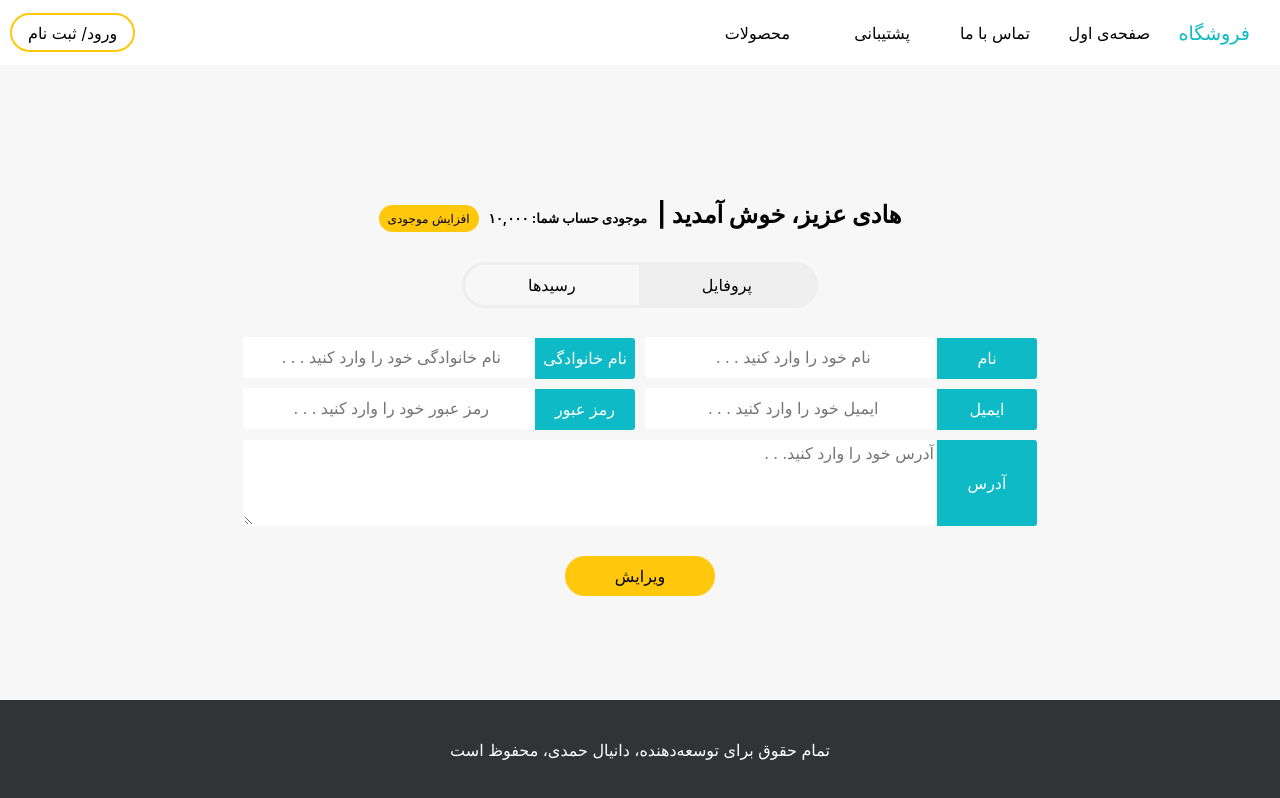
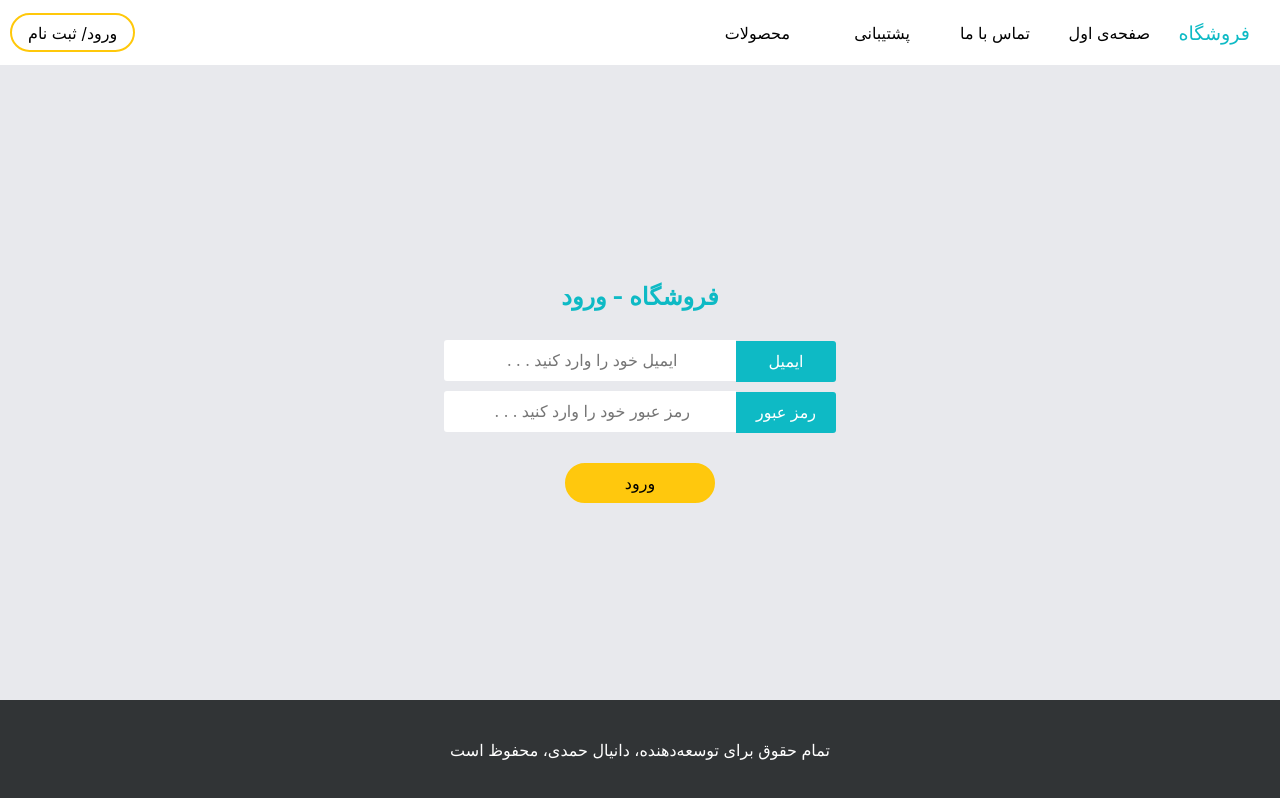
Before and after one commit to da-nial/E-Commerce-Website, a React (Create React App) app: page / in a window 1280 px wide. Built offline with nearby package versions, Linux system fonts and the light colour scheme.

Commit message:
add loginScreen

```diff
--- a/src/App.js
+++ b/src/App.js
@@ -7,6 +7,7 @@ import MainScreen from "./screens/MainScreen";
 import RegisterScreen from "./screens/RegisterScreen";
 import UserProfileScreen from "./screens/UserProfileScreen";
 import TabMenu from "./components/TabMenu";
+import LoginScreen from "./screens/LoginScreen";
 
 
 function App() {
@@ -15,7 +16,8 @@ function App() {
             <Nav className="app__header"/>
             {/*<MainScreen className="app__content"/>*/}
             {/*<RegisterScreen className="app__content"/>*/}
-            <UserProfileScreen className="app__content"/>
+            <LoginScreen className="app__content"/>
+            {/*<UserProfileScreen className="app__content"/>*/}
             <Footer className="app__footer"/>
         </div>
     );
--- a/src/assets/css/screens/loginScreenStyle.css
+++ b/src/assets/css/screens/loginScreenStyle.css
@@ -0,0 +1,34 @@
+.loginScreen {
+    display: flex;
+    flex-direction: column;
+    align-items: center;
+    justify-content: center;
+}
+
+.loginScreen__title {
+    color: rgb(14, 186, 197);
+    margin-bottom: 30px;
+}
+
+.loginScreen__form {
+    display: grid;
+    grid-template-columns: repeat(1, minmax(350px, 1fr));
+    grid-gap: 10px;
+
+    margin-bottom: 30px;
+}
+
+.loginScreen__submitButton {
+    margin: 0 auto;
+    display: block;
+
+    background-color: rgb(255, 200, 13);
+    border-color: rgb(255, 200, 10);
+    border-style: solid;
+    border-radius: 24px;
+
+    color: rgb(0, 0, 0);
+    padding: 8px 30px 8px 30px;
+
+    width: 150px;
+}
--- a/src/screens/LoginScreen.js
+++ b/src/screens/LoginScreen.js
@@ -1,12 +1,42 @@
 import React from 'react';
 
 import "../assets/css/screens/loginScreenStyle.css";
+import TextInput from "../components/TextInput";
 
 
 function LoginScreen(props) {
+    const fields = [
+        {
+            name: "ایمیل",
+            id: "email",
+            type: "email",
+            required: true
+        },
+        {
+            name: "رمز عبور",
+            id: "password",
+            type: "password",
+            pattern: ".{6,}",
+            required: true,
+        }
+    ]
+
     return (
-        <div>
+        <div className={"loginScreen " + props.className}>
+            <h2 className="registerScreen__title">
+                فروشگاه - ورود
+            </h2>
 
+            <form className="loginScreen__form" action="/">
+                {fields.map((field, index) => (
+                        <TextInput inputProps={field}/>
+                    )
+                )}
+            </form>
+
+            <button className="loginScreen__submitButton">
+                ورود
+            </button>
         </div>
     );
 }
```
